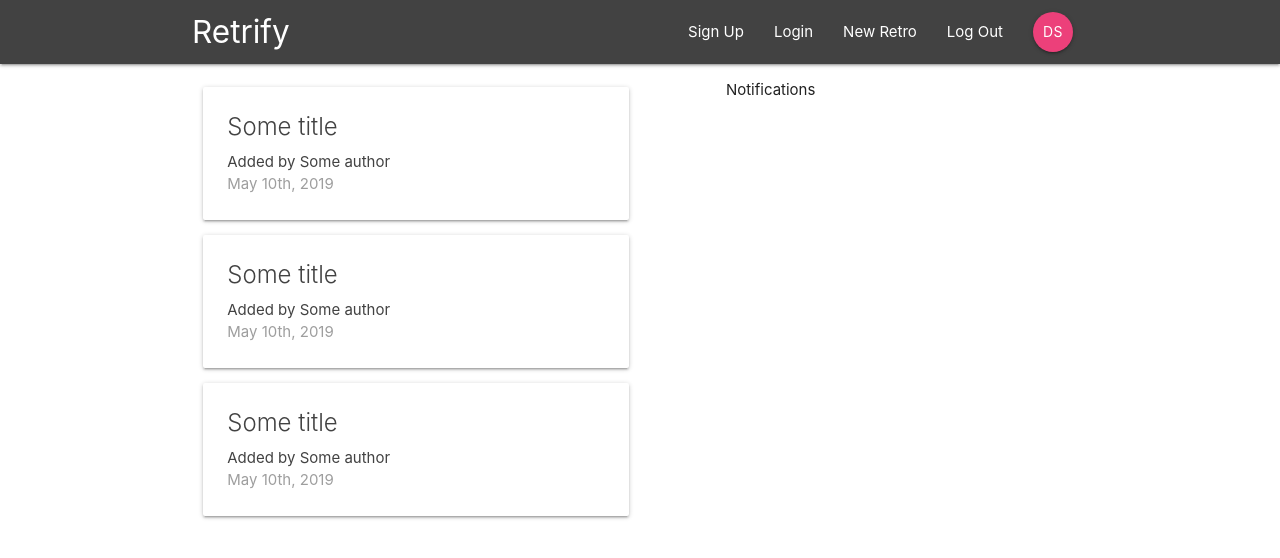
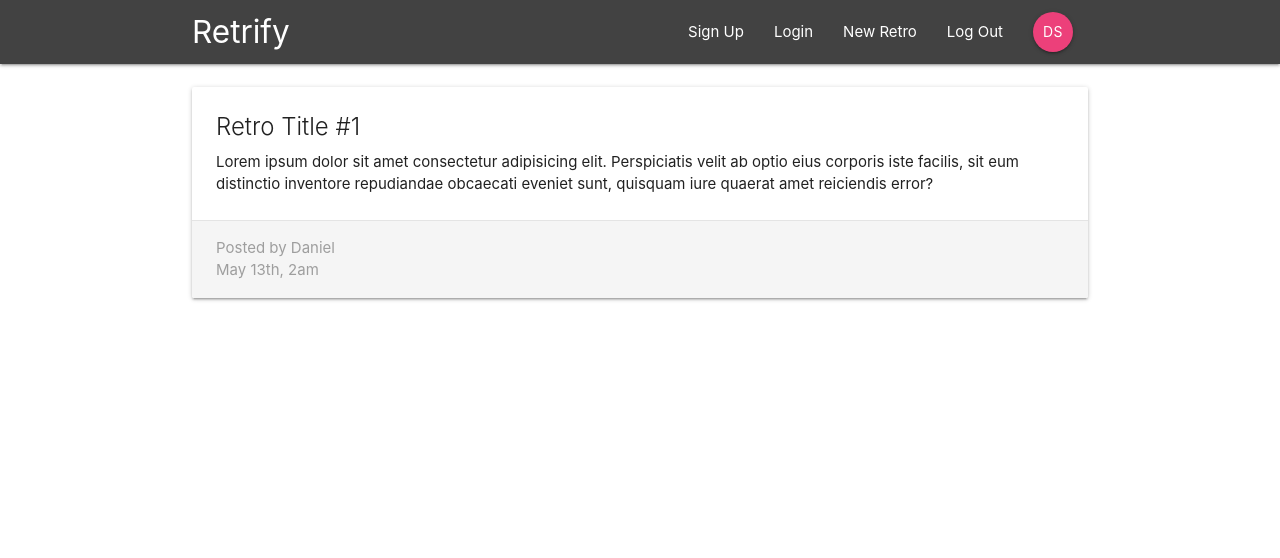
Before and after one commit to DanielStoica85/retrify, a React (Create React App) app: page /retro/1 in a window 1280 px wide. Shown: the top 558 px of the page. Built offline with nearby package versions, Linux system fonts and the light colour scheme; the HTML template or start-up script is replaced by a standard one.

Commit message:
Add Retro route.

```diff
--- a/src/App.js
+++ b/src/App.js
@@ -1,7 +1,9 @@
 import React from 'react';
 import { BrowserRouter, Switch, Route } from 'react-router-dom';
+
 import Navbar from './components/layout/Navbar';
 import Dashboard from './components/dashboard/Dashboard';
+import RetroDetails from './components/retros/RetroDetails';
 
 function App() {
     return (
@@ -9,7 +11,8 @@ function App() {
             <div className="App">
                 <Navbar />
                 <Switch>
-                    <Route path="/" component={Dashboard} />
+                    <Route exact path="/" component={Dashboard} />
+                    <Route path="/retro/:id" component={RetroDetails} />
                 </Switch>
             </div>
         </BrowserRouter>
--- a/src/components/retros/RetroDetails.js
+++ b/src/components/retros/RetroDetails.js
@@ -1,11 +1,12 @@
 import React from 'react';
 
-const RetroDetails = () => {
+const RetroDetails = props => {
+    const id = props.match.params.id;
     return (
         <div className="container section project-details">
             <div className="card">
                 <div className="card-content">
-                    <span className="card-title">Retro Title</span>
+                    <span className="card-title">Retro Title #{id} </span>
                     <p>
                         Lorem ipsum dolor sit amet consectetur adipisicing elit.
                         Perspiciatis velit ab optio eius corporis iste facilis,
```
